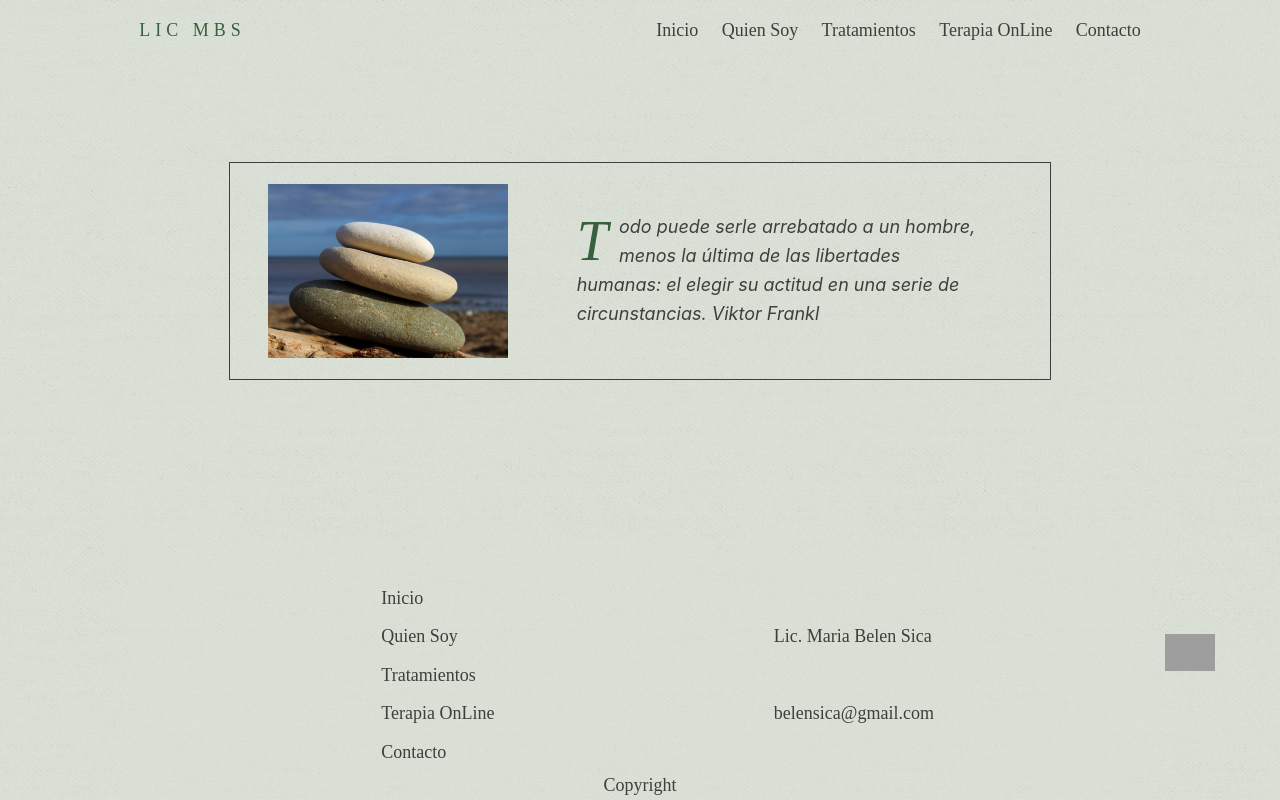
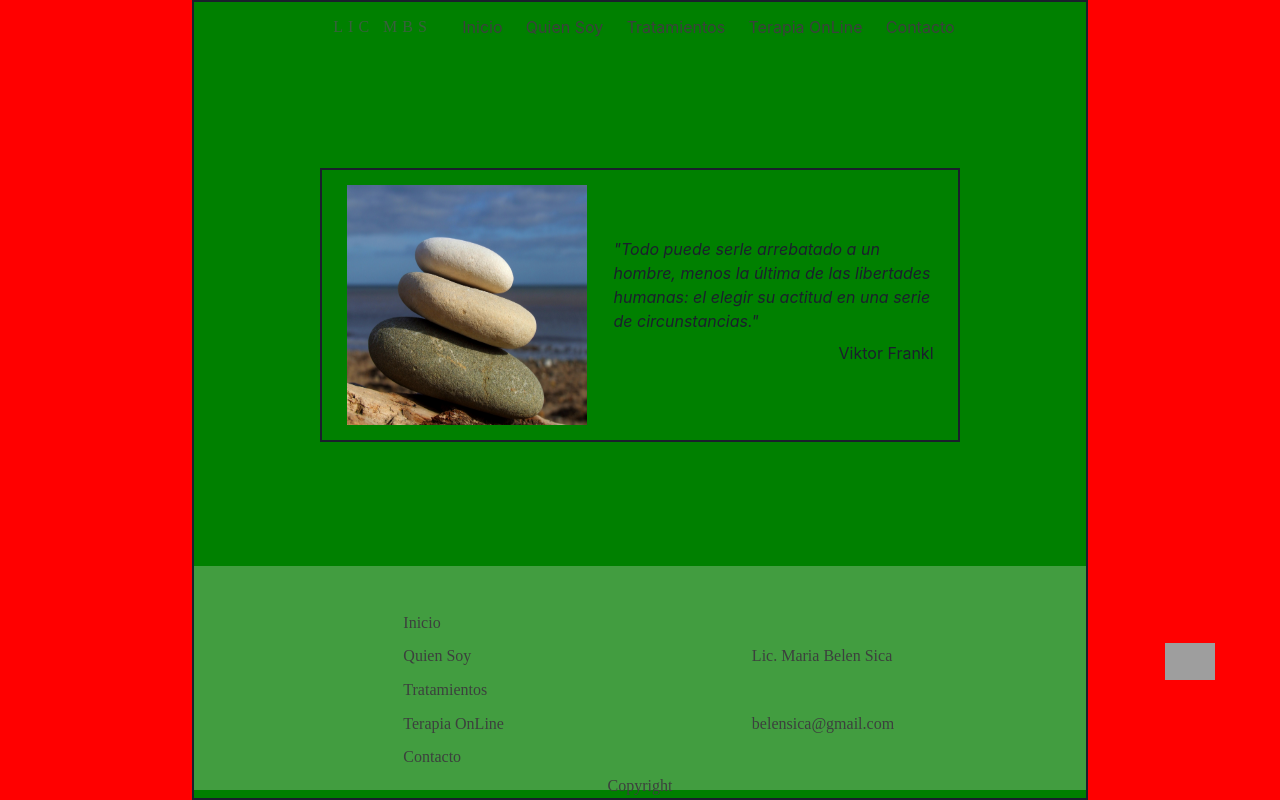
Before and after one commit to gonzalo-s/belPsi_n, a Next.js app: page / in a window 1280 px wide. Built offline with nearby package versions, Linux system fonts and the light colour scheme; grey boxes are pictures that could not be loaded.

Commit message:
replace styled components with chakra Ui components, changes were done mostlty on general wrappers for each view

```diff
--- a/components/navbar.js
+++ b/components/navbar.js
@@ -10,6 +10,7 @@ import {
 	MenuWrapp,
 } from '../components/ui/uiMenuBtns'
 import { CgMenu, CgClose } from 'react-icons/cg'
+import { Box, Stack, HStack } from '@chakra-ui/react'
 
 function Navbar() {
 	const [displayMenu, setDisplayMenu] = useState(false)
@@ -17,7 +18,7 @@ function Navbar() {
 		setDisplayMenu(!displayMenu)
 	}
 	return (
-		<NavbarWrapper>
+		<HStack>
 			<MenuWrapp
 				onClick={handleMenuClick}
 				displayMenu={displayMenu}
@@ -47,7 +48,7 @@ function Navbar() {
 					)
 				})}
 			</Ul>
-		</NavbarWrapper>
+		</HStack>
 	)
 }
 export default Navbar
--- a/components/ui/uiKit.js
+++ b/components/ui/uiKit.js
@@ -2,13 +2,13 @@ import styled, { createGlobalStyle } from 'styled-components'
 import { UiKitDefaults } from '../ui/uiDefaults'
 
 export const GlobalStyle = createGlobalStyle`
-	html, body {
+	/* html, body {
 		position: relative;
 		width: 100%;
 		overflow-x:hidden;
-	}
+	} */
 
-	body{
+	/* body{
 		padding: 0;
 		margin: 0;
 		font-family: 'Vollkorn',-apple-system, BlinkMacSystemFont, Segoe UI, Roboto, Oxygen,
@@ -19,7 +19,7 @@ export const GlobalStyle = createGlobalStyle`
 		background-image: url(${UiKitDefaults.body.backgroundImage});
 		background-repeat: repeat;
 		background-color:${UiKitDefaults.body.backgroundColor};
-	}
+	} */
 `
 
 export const Container = styled.div``
--- a/pages/_app.js
+++ b/pages/_app.js
@@ -1,10 +1,13 @@
 //import '../styles/globals.css'
-import { GlobalStyle } from '../components/ui/uiKit'
+//import { GlobalStyle } from '../components/ui/uiKit'
+import { ChakraProvider } from '@chakra-ui/react'
+
 function MyApp({ Component, pageProps }) {
 	return (
 		<div>
-			<GlobalStyle />
-			<Component {...pageProps} />
+			<ChakraProvider>
+				<Component {...pageProps} />
+			</ChakraProvider>
 		</div>
 	)
 }
--- a/pages/index.js
+++ b/pages/index.js
@@ -1,46 +1,67 @@
 import Head from 'next/head'
 import Navbar from '../components/navbar'
 import Footer from '../components/footer'
-import {
-	Container,
-	PageContainer,
-	PageContentWrap,
-	Main,
-	QuoteWithImg,
-	QuoteImg,
-	QuoteP,
-	QuoteWrapper,
-} from '../components/ui/uiKit'
-
+// import {
+// 	Container,
+// 	PageContainer,
+// 	PageContentWrap,
+// 	Main,
+// 	QuoteWithImg,
+// 	QuoteImg,
+// 	QuoteP,
+// 	QuoteWrapper,
+// } from '../components/ui/uiKit'
+import { VStack, Image, Wrap, WrapItem, Text } from '@chakra-ui/react'
 export default function Home() {
 	return (
-		<Container>
+		<VStack background="red">
 			<Head>
 				<title>LIC MBS</title>
 				<link rel="icon" href="/32px-Psi2.svg.png" />
 			</Head>
-			<PageContainer>
-				<PageContentWrap>
-					<Navbar />
-					<Main>
-						<QuoteWithImg>
-							<QuoteWrapper>
-								<QuoteImg
-									src={'./calm-1919x1390.jpg'}
-									alt="Calma"
-								/>
-								<QuoteP as="i">
-									Todo puede serle arrebatado a un hombre,
+			<VStack
+				pt="1vh"
+				pb="1vh"
+				className="fullWrapper"
+				background="green"
+				w="70vw"
+				h="100vh"
+				border="2px"
+				justifyContent="space-between"
+			>
+				<Navbar />
+				<VStack className="mainWrapper">
+					<Wrap
+						border="2px"
+						justify="space-around"
+						align="center"
+						w="50vw"
+						p="15px"
+					>
+						<WrapItem>
+							<Image
+								src={'./calm-1919x1390.jpg'}
+								alt="Calma"
+								boxSize="30vh"
+							/>
+						</WrapItem>
+						<WrapItem>
+							<VStack>
+								<Text as="i" w="20em" h="6em">
+									"Todo puede serle arrebatado a un hombre,
 									menos la última de las libertades humanas:
 									el elegir su actitud en una serie de
-									circunstancias. Viktor Frankl
-								</QuoteP>
-							</QuoteWrapper>
-						</QuoteWithImg>
-					</Main>
-				</PageContentWrap>
+									circunstancias."
+								</Text>
+								<Text w="20em" h="2em" align="end">
+									Viktor Frankl
+								</Text>
+							</VStack>
+						</WrapItem>
+					</Wrap>
+				</VStack>
 				<Footer />
-			</PageContainer>
-		</Container>
+			</VStack>
+		</VStack>
 	)
 }
```
Also changed, not shown: pages/contacto.js (+18 -10 lines), pages/quiensoy.js (+42 -35 lines), pages/terapiaOnLine.js (+21 -16 lines), pages/tratamientos.js (+19 -13 lines).
